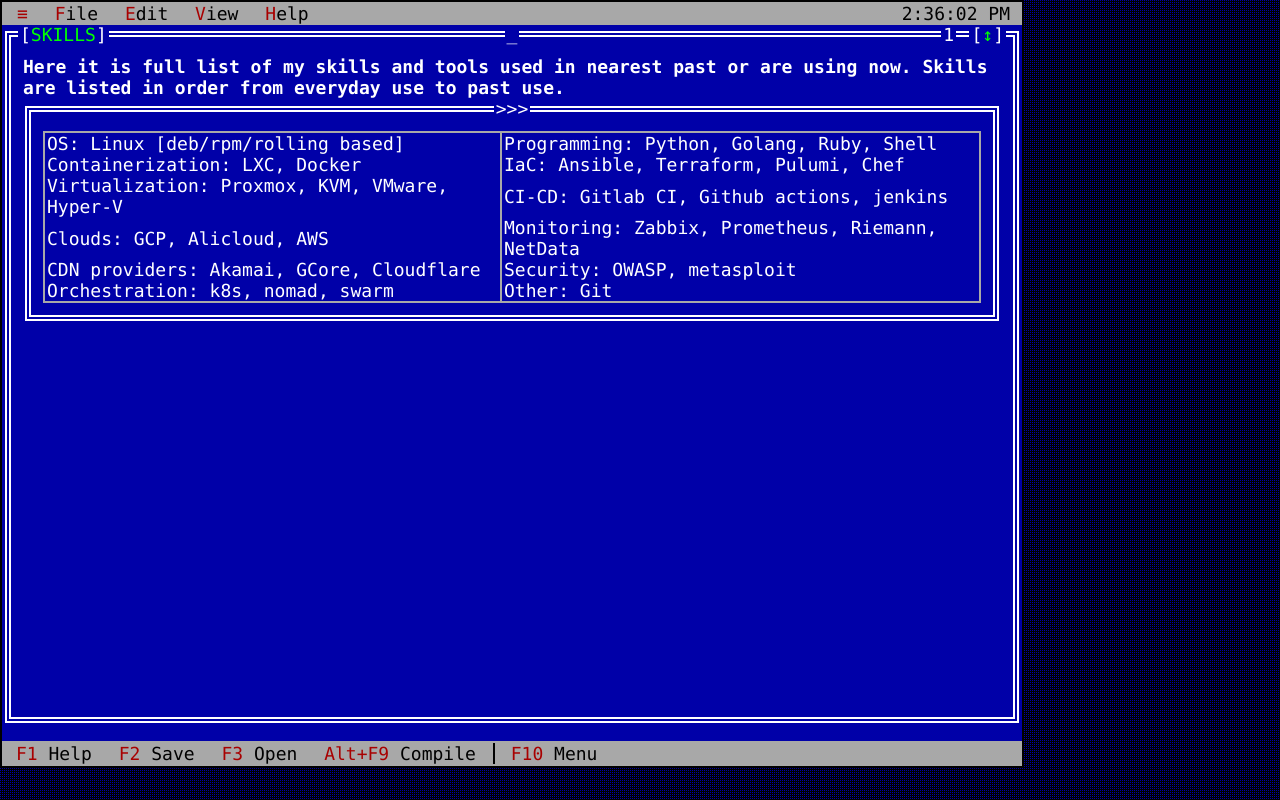
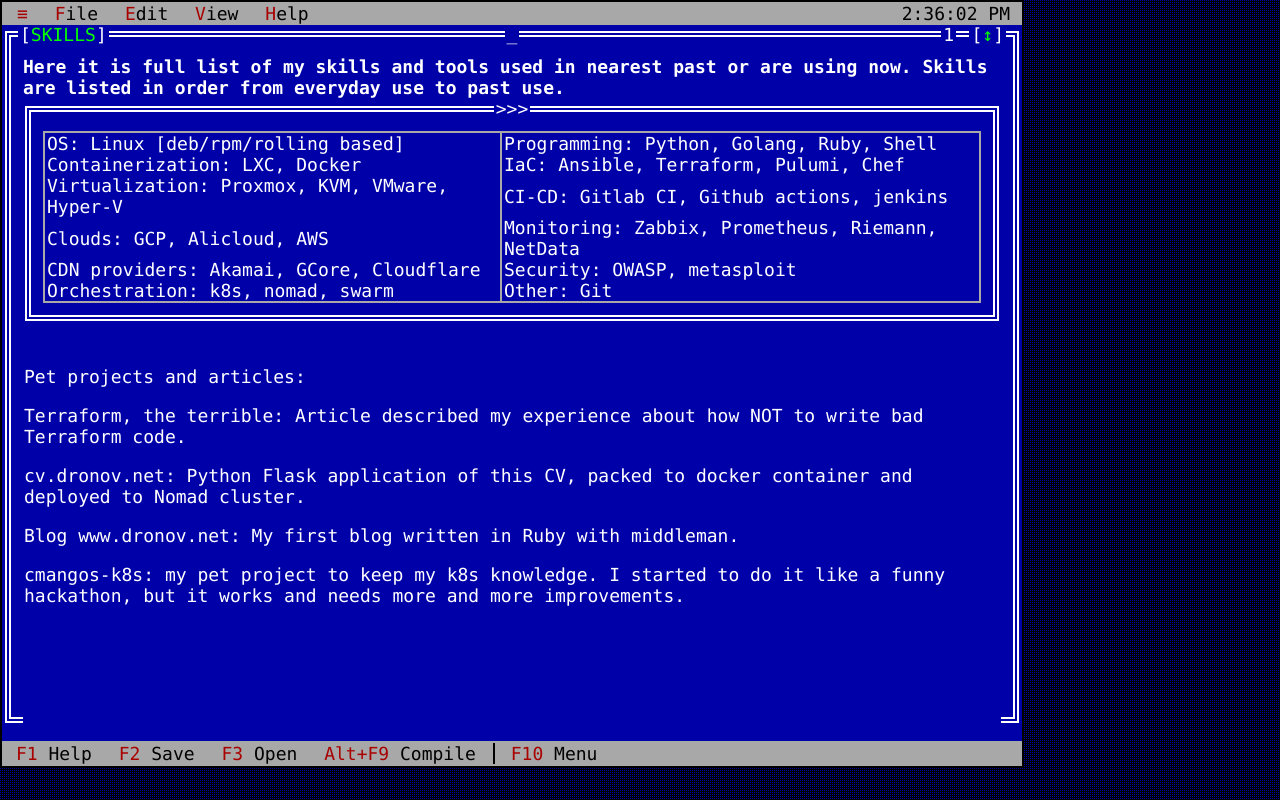
Before and after one commit to dronov/cv.dronov.net, a Flask app: page /skills/ in a window 1280 px wide. Run offline with Flask 3, Linux system fonts and the light colour scheme.

Commit message:
add petprojects info

```diff
--- a/templates/skills.html
+++ b/templates/skills.html
@@ -202,6 +202,14 @@
                         </tbody>
                     </table>
                 </fieldset>
+        <div class="tui-window full-width full-height tui-no-shadow" style="margin-top: 20px;">
+            <p>Pet projects and articles:</p>
+            <p><a href="https://www.dronov.net/2024/02/22/terraform-the-terrible-en.html">Terraform, the terrible:</a> Article described my experience about how NOT to write bad Terraform code.</p>
+            <p><a href="https://github.com/dronov/cv.dronov.net">cv.dronov.net:</a> Python Flask application of this CV, packed to docker container and deployed to Nomad cluster.</p>
+            <p><a href="https://github.com/dronov/dronovdotnet/">Blog www.dronov.net:</a> My first blog written in Ruby with middleman.</p>
+            <p><a href="https://github.com/dronov/cmangos-k8s">cmangos-k8s:</a> my pet project to keep my k8s knowledge. I started to do it like a funny hackathon, but it works and needs more and more improvements.</p>
+            <p></p>
+        </div>
                 <span class="tui-fieldset-text" style="margin-left: 50px;">&nbsp;1:1&nbsp;</span>
             </fieldset>
         </div>
```
